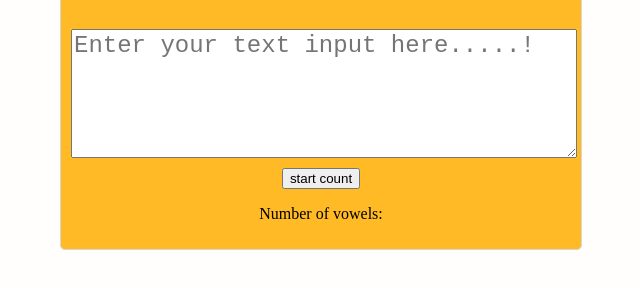
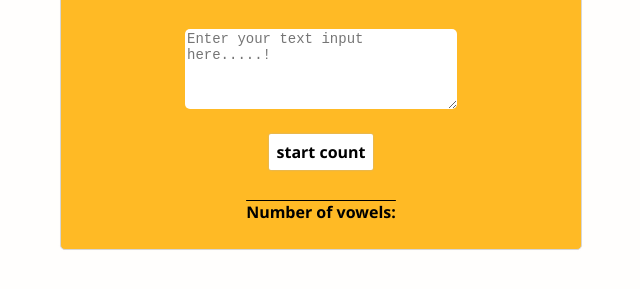
Before and after one commit to indirabala-student/VowelCounter_JSproject, a plain HTML site: page index.html in a window 1280 px wide. Shown: the part 319-608 px from the top of the page, without its empty margins (327-967 px from the left). Drawn offline with Linux system fonts and the light colour scheme.

Commit message:
update style.css

```diff
--- a/script.js
+++ b/script.js
@@ -8,7 +8,7 @@ function countVowels(){
     for(i=0; i<text.length; i++){
         var char=text.charAt(i);
         if(isVowel(char)){
-            noOfVowel ++;
+            ++noOfVowel;
         }
     }
 
--- a/style.css
+++ b/style.css
@@ -13,7 +13,7 @@ body{
     width: 100%;
     max-height: 300px;
     height: 100%;
-    background-color: rgb(255, 186, 37);;
+    background-color: rgb(255, 186, 37);
     text-align: center;
     border: 1px solid rgb(214, 214, 214);
     border-radius: 5px;
@@ -28,7 +28,7 @@ body{
 }
 
 h1{
-    color: rgb(255, 254, 253);
+    color: white;
     font-weight: bolder;
     text-decoration: underline;
     font-family: 'Raleway', sans-serif;
@@ -36,8 +36,37 @@ h1{
 
 textarea{
     margin: 10px auto;
+    max-width: fit-content;
+    max-height: fit-content;
     width: 500px;
     height: 350px;
     display: block;
-    font-size: 24px;
+    font-size: 14px;
+    border: 0px;
+    border-radius: 5px;
 }
+
+button{
+    background-color: rgb(255, 255, 255);
+    font-size: medium;
+    font-weight: 600;
+    color: rgb(0, 0, 0);
+    font-family:'Segoe UI', Tahoma, Geneva, Verdana, sans-serif;
+    border: 0cap;
+    margin: 15px;
+    padding: 7px;
+    border-radius: 2px;
+    box-shadow: 0px 0px 2px rgb(180, 180, 180);
+}
+
+button:hover{
+    background-color: rgb(0, 112, 138);
+    color: rgb(255, 255, 255);
+    box-shadow: 0px 0px 2px rgb(83, 83, 83);
+}
+
+p{
+    font-family:'Segoe UI', Tahoma, Geneva, Verdana, sans-serif;
+    font-weight: bolder;
+    text-decoration: overline;
+}
```
